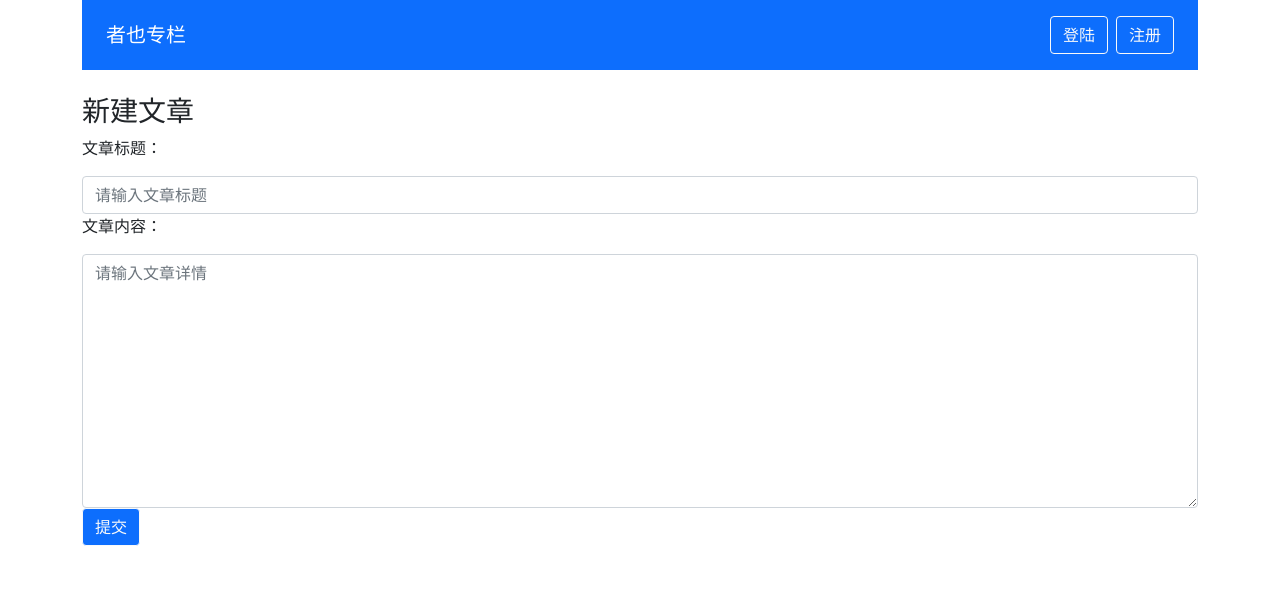
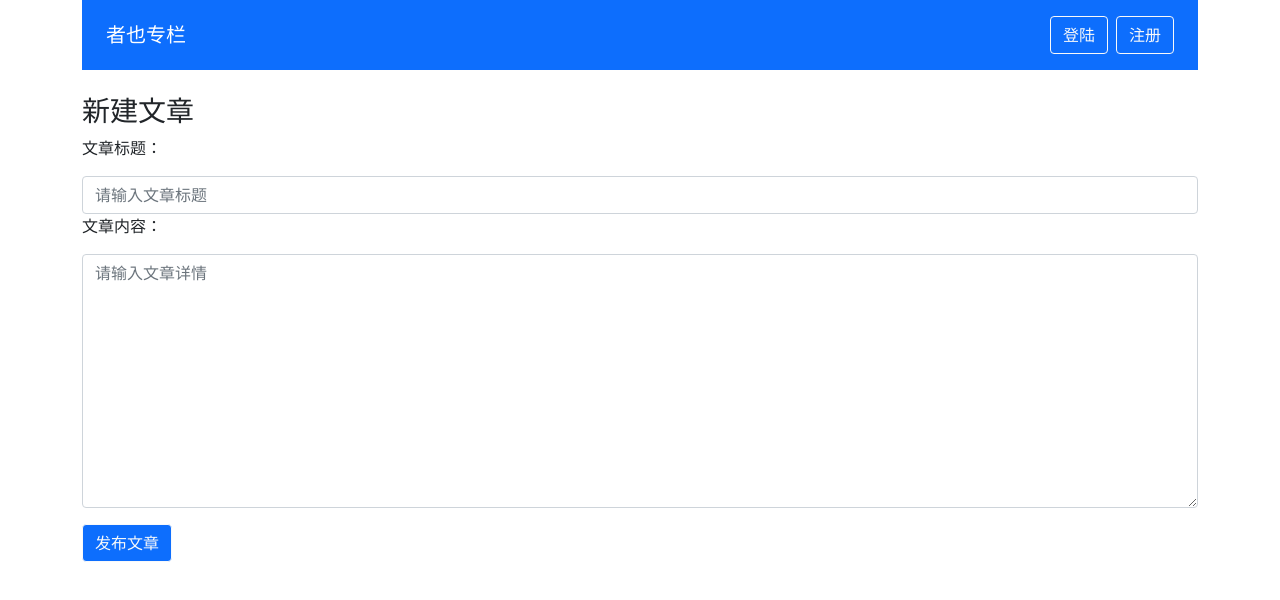
Before and after one commit to HenryC-3/vue-ts-zhihu, a Vue app: page /create in a window 1280 px wide. Shown: the top 600 px of the page. Built offline with nearby package versions, Linux system fonts and the light colour scheme.

Commit message:
feat(视图): createPost 视图点击提交后,自动跳转至该 post 所属专栏

```diff
--- a/src/types/types.ts
+++ b/src/types/types.ts
@@ -18,6 +18,7 @@ export interface UserProps {
   isLogin: boolean;
   name?: string;
   id?: number;
+  columnId?: number;
 }
 
 export interface PostProps {
--- a/src/utils/store.ts
+++ b/src/utils/store.ts
@@ -1,4 +1,4 @@
-import { GlobalStore } from "@/types/types";
+import { GlobalStore, PostProps } from "@/types/types";
 import { createStore } from "vuex";
 import { testData, testPostData } from "./mockData";
 
@@ -10,7 +10,10 @@ export const store = createStore<GlobalStore>({
   },
   mutations: {
     login(state) {
-      state.user = { isLogin: true, name: "Zack" };
+      state.user = { isLogin: true, name: "Zack", columnId: 1 };
+    },
+    createPost(state, post: PostProps) {
+      state.posts.push(post);
     }
   },
   getters: {
--- a/src/views/CreatePost.vue
+++ b/src/views/CreatePost.vue
@@ -1,9 +1,12 @@
 <template>
   <h3>新建文章</h3>
+  <validate-form @form-submit="onPostSubmit">
+    <template #default>
       <p>文章标题：</p>
       <validate-input
         placeholder="请输入文章标题"
         :rules="postTitleRule"
+        v-model="title"
       ></validate-input>
       <p>文章内容：</p>
       <validate-input
@@ -11,23 +14,57 @@
         :tag="textarea"
         rows="10"
         :rules="postContentRule"
+        v-model="content"
       ></validate-input>
-  <button type="submit" class="btn btn-primary btn-outline-light">提交</button>
+    </template>
+    <template #submit>
+      <button type="submit" class="btn btn-primary btn-outline-light">
+        发布文章
+      </button>
+    </template>
+  </validate-form>
 </template>
 
 <script lang="ts">
+import { PostProps } from "@/types/types";
 import { defineComponent } from "@vue/runtime-core";
+import { ref } from "vue";
+import { useStore } from "vuex";
+import ValidateForm from "@/components/ValidateForm.vue";
 import ValidateInput from "../components/ValidateInput.vue";
 import { postTitleRule, postContentRule } from "../utils/validateRules";
+import { useRouter } from "vue-router";
 export default defineComponent({
   name: "CreatePost",
-  components: { ValidateInput },
+  components: { ValidateInput, ValidateForm },
   setup() {
+    const title = ref("");
+    const content = ref("");
     const textarea = "textarea";
+    const store = useStore();
+    const router = useRouter();
+    const columnId = store.state.user.columnId;
+    const onPostSubmit = (result: boolean) => {
+      if (result) {
+        const post: PostProps = {
+          id: Math.floor(Math.random() * 10),
+          content: content.value,
+          title: title.value,
+          createdAt: new Date().toDateString(),
+          // 用户创建的文章，包含在该用户的创建的专栏中，用 columnId 标识该文章属于哪个专栏
+          columnId: columnId
+        };
+        store.commit("createPost", post);
+        router.push({ path: `/column/${columnId}` });
+      }
+    };
     return {
       textarea,
       postTitleRule,
-      postContentRule
+      postContentRule,
+      title,
+      content,
+      onPostSubmit
     };
   }
 });
```
Lines whose indentation alone changed are shown as unchanged.
